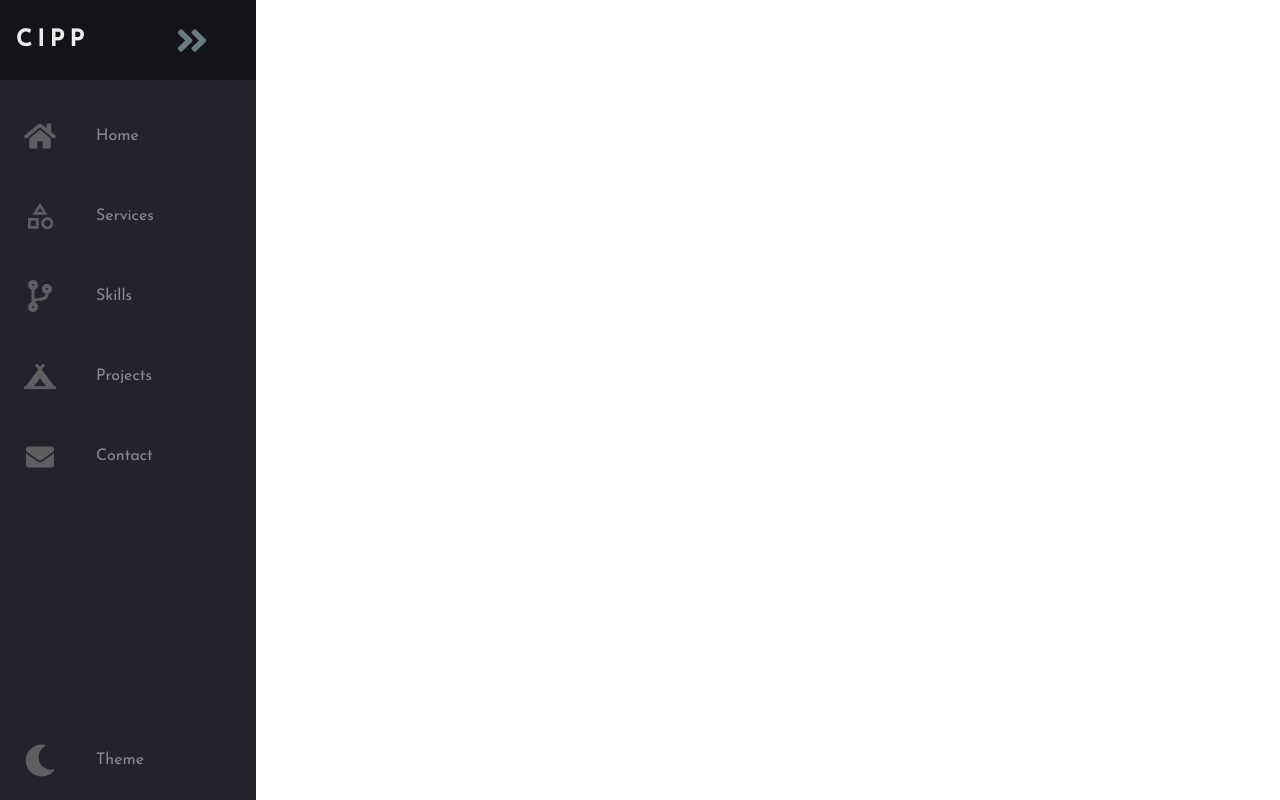
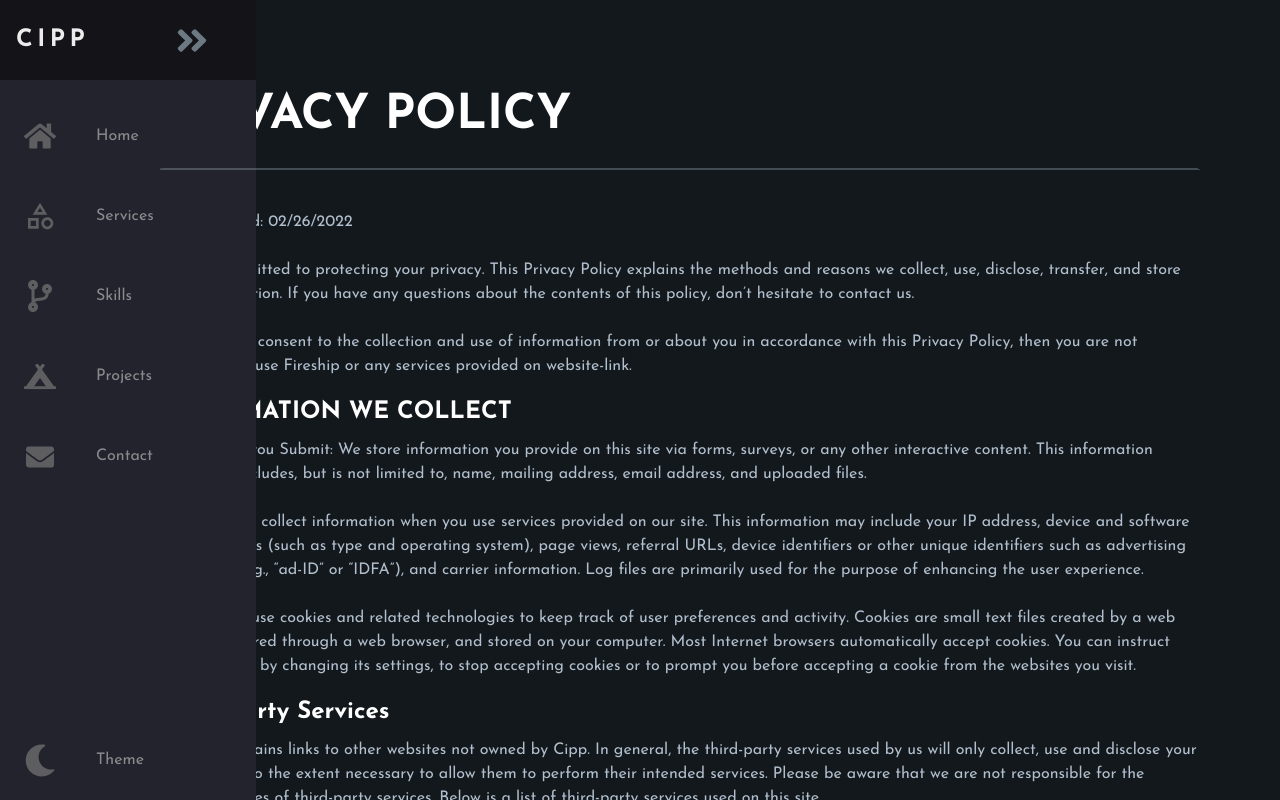
Before and after one commit to Cipppp/pirvuciprian, a React (Create React App) app: page /privacy-policy in a window 1280 px wide. Built offline with nearby package versions, Linux system fonts and the light colour scheme.

Commit message:
Privacy and Terms pages

```diff
--- a/src/App.js
+++ b/src/App.js
@@ -2,7 +2,7 @@ import React from 'react';
 import './styles/output.css';
 import './App.css';
 import { Navbar } from './components';
-import { Main } from './pages';
+import { Main, Privacy, Terms } from './pages';
 import { BrowserRouter as Router, Switch, Route, Link } from 'react-router-dom';
 
 function App() {
@@ -11,6 +11,8 @@ function App() {
             <Navbar />
             <Switch>
                 <Route path="/" exact component={Main} />
+                <Route path="/privacy-policy" exact component={Privacy} />
+                <Route path="/terms" exact component={Terms} />
             </Switch>
         </Router>
     );
--- a/src/components/Footer/Footer.jsx
+++ b/src/components/Footer/Footer.jsx
@@ -1,4 +1,5 @@
 import React from 'react';
+import { Link } from 'react-router-dom';
 
 function Footer() {
     return (
@@ -113,7 +114,14 @@ function Footer() {
                     <hr className="border-dashed border-t-2 w-[60%] rounded-t-xl  border-[#929CA9] rounded-xl opacity-40" />
                 </div>{' '}
                 <div className="flex justify-center my-2">
-                    <p className="text-[#0ACF83]">Privacy Terms</p>
+                    <p className="text-[#0ACF83]">
+                        <Link to="/privacy-policy" className="cursor-pointer">
+                            Privacy
+                        </Link>{' '}
+                        <Link to="/terms" className="cursor-pointer">
+                            Terms
+                        </Link>
+                    </p>
                 </div>
                 <div className="flex items-center justify-center">
                     <hr className="border-dashed border-t-2 w-[60%] rounded-t-xl  border-[#929CA9] rounded-xl opacity-40" />
--- /dev/null
+++ b/src/pages/Privacy/Privacy.jsx
@@ -0,0 +1,117 @@
+import React from 'react';
+
+function Privacy() {
+    return (
+        <div className="h-screen w-screen bg-[#12181b]">
+            <div className="content p-20 ml-20">
+                <h1 className="text-white font-black text-[3rem] mb-4">
+                    PRIVACY POLICY
+                </h1>
+                <div className="flex items-center justify-center">
+                    <hr className="border-dashed border-t-2 w-full border-[#929CA9] rounded-xl opacity-40" />
+                </div>{' '}
+                <div className="top_info mt-10 mb-4 text-[#b1becd]">
+                    <p>
+                        Last Updated: 02/26/2022 <br />
+                        <br />
+                        Cipp is committed to protecting your privacy. This
+                        Privacy Policy explains the methods and reasons we
+                        collect, use, disclose, transfer, and store your
+                        information. If you have any questions about the
+                        contents of this policy, don’t hesitate to contact us.{' '}
+                        <br /> <br /> If you do not consent to the collection
+                        and use of information from or about you in accordance
+                        with this Privacy Policy, then you are not permitted to
+                        use Fireship or any services provided on website-link.
+                    </p>
+                </div>
+                <div className="information mb-4 text-[#b1becd]">
+                    <h1 className="text-white font-black text-[1.5rem] mb-2">
+                        INFORMATION WE COLLECT
+                    </h1>
+                    <p>
+                        Information you Submit: We store information you provide
+                        on this site via forms, surveys, or any other
+                        interactive content. This information commonly includes,
+                        but is not limited to, name, mailing address, email
+                        address, and uploaded files. <br /> <br /> Log Files: We
+                        collect information when you use services provided on
+                        our site. This information may include your IP address,
+                        device and software characteristics (such as type and
+                        operating system), page views, referral URLs, device
+                        identifiers or other unique identifiers such as
+                        advertising identifiers (e.g., “ad-ID” or “IDFA”), and
+                        carrier information. Log files are primarily used for
+                        the purpose of enhancing the user experience. <br />{' '}
+                        <br /> Cookies: We use cookies and related technologies
+                        to keep track of user preferences and activity. Cookies
+                        are small text files created by a web server, delivered
+                        through a web browser, and stored on your computer. Most
+                        Internet browsers automatically accept cookies. You can
+                        instruct your browser, by changing its settings, to stop
+                        accepting cookies or to prompt you before accepting a
+                        cookie from the websites you visit.
+                    </p>
+                </div>
+                <div className="third_party mb-4 text-[#b1becd]">
+                    <h1 className="text-white font-black text-[1.5rem] mb-2">
+                        Third Party Services
+                    </h1>
+                    <p>
+                        This site contains links to other websites not owned by
+                        Cipp. In general, the third-party services used by us
+                        will only collect, use and disclose your information to
+                        the extent necessary to allow them to perform their
+                        intended services. Please be aware that we are not
+                        responsible for the privacy policies of third-party
+                        services. Below is a list of third-party services used
+                        on this site.
+                    </p>
+                </div>
+                <div className="children mb-4 text-[#b1becd]">
+                    <h1 className="text-white font-black text-[1.5rem] mb-2">
+                        Children and COPPA
+                    </h1>
+                    <p>
+                        Cipp is committed to complying with the Children’s
+                        Online Privacy Protection Act (COPPA). We do not use our
+                        services to intentionally solicit data from or market to
+                        children under the age of 13. We encourage parents and
+                        guardians to report any suspicions that a child has
+                        provided us with information without their consent. We
+                        will take reasonable action to remove this information.
+                    </p>
+                </div>
+                <div className="choices mb-4 text-[#b1becd]">
+                    <h1 className="text-white font-black text-[1.5rem] mb-2">
+                        Your Choices
+                    </h1>
+                    <p>
+                        Opt-Out of Third Party Advertisement Cookies: You may
+                        opt out of a third-party vendor’s use of cookies for
+                        interest based advertising by visiting website-link.{' '}
+                        <br /> <br /> Do Not Track Browser settings: If you
+                        enable Do Not Track settings in the browser you are
+                        using, Cipp will not use information about websites you
+                        visit, other than our site. Learn more about Do Not
+                        Track by visiting https://allaboutdnt.com. <br /> <br />{' '}
+                    </p>
+                </div>
+                <div className="contact mb-4 text-[#b1becd]">
+                    <h1 className="text-white font-black text-[1.5rem] mb-2">
+                        Contact Us
+                    </h1>
+                    <p>
+                        At Cipp, we believe our talented customer service staff
+                        will be able to resolve any issues you may have using
+                        the our services. If you would like additional
+                        information about this privacy policy, please visit our
+                        homepage at website-link or contact us at website-link.
+                    </p>{' '}
+                </div>
+            </div>
+        </div>
+    );
+}
+
+export default Privacy;
--- /dev/null
+++ b/src/pages/Terms/Terms.jsx
@@ -0,0 +1,39 @@
+import React from 'react';
+
+function Terms() {
+    return (
+        <div className="h-screen w-screen bg-[#12181b]">
+            <div className="content p-20 ml-20">
+                <h1 className="text-white font-black text-[3rem] mb-4">
+                    Terms
+                </h1>
+                <div className="flex items-center justify-center">
+                    <hr className="border-dashed border-t-2 w-full border-[#929CA9] rounded-xl opacity-40" />
+                </div>{' '}
+                <div className="top_info mt-10 mb-4 text-[#b1becd]">
+                    <p>
+                        By accessing this website, you are agreeing to be bound
+                        by these website Terms and Conditions of Use, all
+                        applicable laws, and regulations, and agree that you are
+                        responsible for compliance with any applicable local
+                        laws. If you do not agree with any of these terms, you
+                        are prohibited from using or accessing this site.
+                    </p>
+                </div>
+                <div className="law mb-4 text-[#b1becd]">
+                    <h1 className="text-white font-black text-[1.5rem] mb-2">
+                        Governing Law
+                    </h1>
+                    <p>
+                        Any claim relating to the Cipp website shall be governed
+                        by the laws of the State of Romania without regard to
+                        its conflict of law provisions. General Terms and
+                        Conditions apply to the Use of a Web Site.
+                    </p>{' '}
+                </div>
+            </div>
+        </div>
+    );
+}
+
+export default Terms;
--- a/src/pages/index.js
+++ b/src/pages/index.js
@@ -4,3 +4,5 @@ export { default as Main } from './Main/Main';
 export { default as Services } from './Services/Services';
 export { default as Stack } from './Stack/Stack';
 export { default as Projects } from './Projects/Projects';
+export { default as Privacy } from './Privacy/Privacy';
+export { default as Terms } from './Terms/Terms';
--- a/src/styles/output.css
+++ b/src/styles/output.css
@@ -665,12 +665,24 @@ video {
   margin-left: 2.5rem;
 }
 
+.mt-20 {
+  margin-top: 5rem;
+}
+
+.mt-10 {
+  margin-top: 2.5rem;
+}
+
+.mb-6 {
+  margin-bottom: 1.5rem;
+}
+
+.mb-4 {
+  margin-bottom: 1rem;
+}
+
 .block {
   display: block;
-}
-
-.inline {
-  display: inline;
 }
 
 .flex {
@@ -679,6 +691,10 @@ video {
 
 .grid {
   display: grid;
+}
+
+.contents {
+  display: contents;
 }
 
 .hidden {
@@ -739,6 +755,26 @@ video {
 
 .w-\[4rem\] {
   width: 4rem;
+}
+
+.w-\[i0\%\] {
+  width: i0%;
+}
+
+.w-\[90\%\] {
+  width: 90%;
+}
+
+.w-\[95\%\] {
+  width: 95%;
+}
+
+.w-\[94\%\] {
+  width: 94%;
+}
+
+.w-\[93\%\] {
+  width: 93%;
 }
 
 .cursor-pointer {
@@ -834,6 +870,10 @@ video {
   border-top-width: 0.4rem;
 }
 
+.border-t-4 {
+  border-top-width: 4px;
+}
+
 .border-solid {
   border-style: solid;
 }
@@ -870,6 +910,16 @@ video {
 .bg-\[\#A2D9CE\] {
   --tw-bg-opacity: 1;
   background-color: rgba(162, 217, 206, var(--tw-bg-opacity));
+}
+
+.bg-\[\#2a2e35\] {
+  --tw-bg-opacity: 1;
+  background-color: rgba(42, 46, 53, var(--tw-bg-opacity));
+}
+
+.bg-\[\#12181b\] {
+  --tw-bg-opacity: 1;
+  background-color: rgba(18, 24, 27, var(--tw-bg-opacity));
 }
 
 .p-1 {
@@ -952,6 +1002,22 @@ video {
   line-height: 1.75rem;
 }
 
+.text-\[4rem\] {
+  font-size: 4rem;
+}
+
+.text-\[3rem\] {
+  font-size: 3rem;
+}
+
+.text-\[1rem\] {
+  font-size: 1rem;
+}
+
+.text-\[1\.5rem\] {
+  font-size: 1.5rem;
+}
+
 .font-black {
   font-weight: 900;
 }
@@ -978,6 +1044,11 @@ video {
 .text-white {
   --tw-text-opacity: 1;
   color: rgba(255, 255, 255, var(--tw-text-opacity));
+}
+
+.text-\[\#b1becd\] {
+  --tw-text-opacity: 1;
+  color: rgba(177, 190, 205, var(--tw-text-opacity));
 }
 
 .placeholder-\[\#2a2e35c7\]::-webkit-input-placeholder {
```
